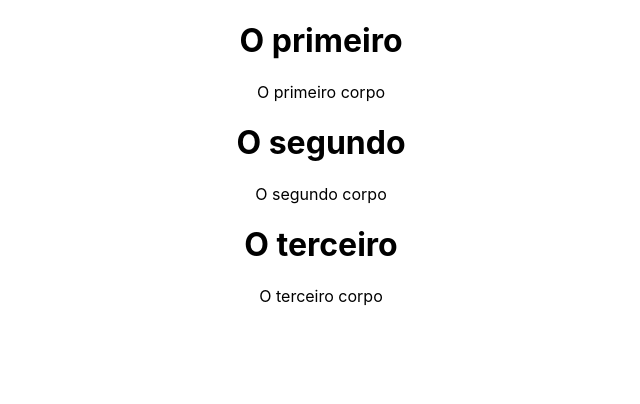
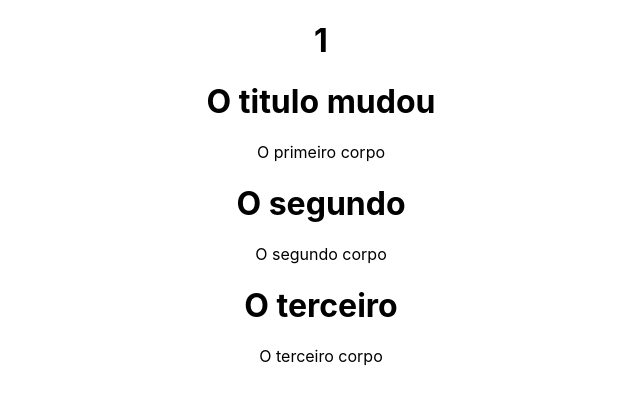
Before and after one commit to JoaoVictorPoloniato/CURSO-REACT, a React (Create React App) app in the folder projeto1/: page / in a window 1280 px wide. Shown: the top 404 px of the page, without its empty margins (319-959 px from the left). Built offline with nearby package versions, Linux system fonts and the light colour scheme.

Commit message:
Update App.js

```diff
--- a/projeto1/src/App.js
+++ b/projeto1/src/App.js
@@ -4,6 +4,7 @@ import { Component } from 'react';
 
 class App extends Component {
   state = {
+    counter: 0,
     posts: [
       {
         id: 1,
@@ -24,15 +25,21 @@ class App extends Component {
   };
 
   componentDidMount () {
-    console.log('OI')
+    const { posts, counter } = this.state;
+    posts[0].title = 'O titulo mudou';
+
+    setTimeout(() => {
+      this.setState({ posts, counter: counter + 1 });
+    }, 5000);
   }
 
 
   render(){
-    const { posts } = this.state;
+    const { posts, counter } = this.state;
 
     return (
     <div className="App">
+      <h1>{counter}</h1>
       {posts.map(post => (
         <div key={post.id}>
           <h1>{post.title}</h1>
```
